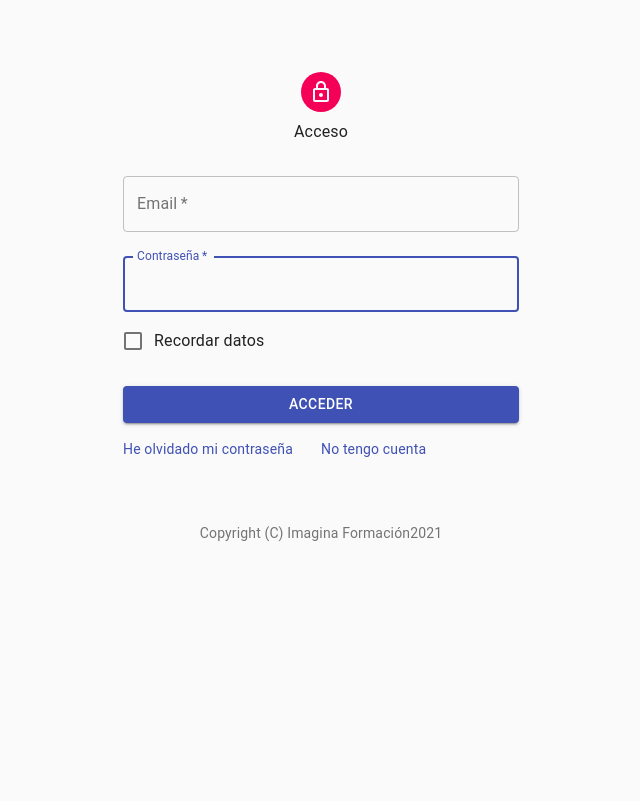
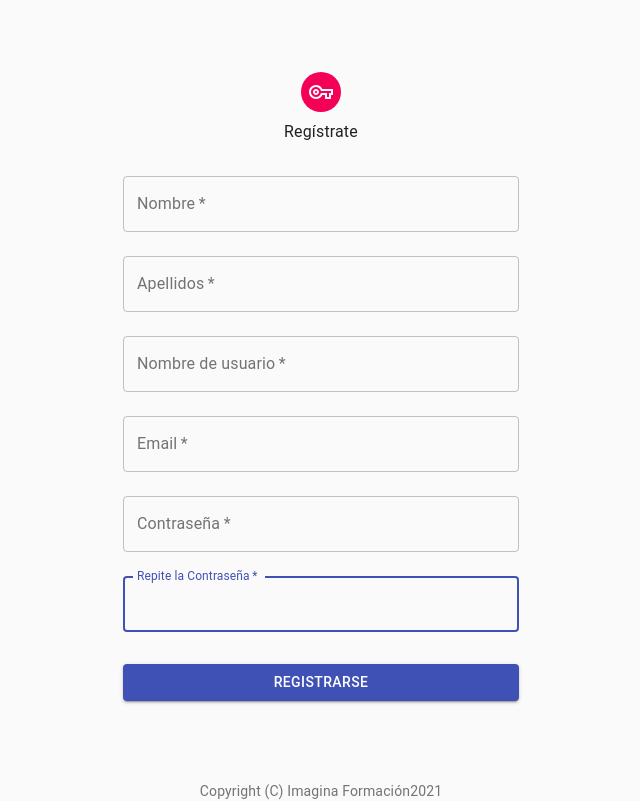
Before and after one commit to gfmarcos/react-dashboard-template-master, a React (Create React App) app: page /register in a window 1280 px wide. Before the commit this address led to /. Shown: the whole page, without its empty margins (319-959 px from the left). Built offline with nearby package versions, Linux system fonts and the light colour scheme.

Commit message:
Página Registro (Laura P.)

```diff
--- a/src/App.js
+++ b/src/App.js
@@ -6,10 +6,14 @@ import { AppRoutes } from './routes/AppRoutes';
 
 export const App = () => {
   const [loggedIn, setLoggedIn] = useState(null);
+  const [user, setUser] = useState(null);
 
   useEffect(() => {
     sessionStorage.getItem('logged') ? setLoggedIn(true) : setLoggedIn(false);
   }, []);
+  useEffect(() => {
+    sessionStorage.getItem('user') ? setUser(user) : setUser(user);
+  }, [user]);
 
   const handleLoggedIn = (logged) => {
     sessionStorage.setItem('logged', JSON.stringify(logged));
@@ -21,5 +25,10 @@ export const App = () => {
     setLoggedIn(logged);
   };
 
-  return <AppRoutes logged={loggedIn} handleLoggedIn={handleLoggedIn} handleLoggedOut={handleLoggedOut}/>;
+  const handleRegister = (user) => {
+    sessionStorage.setItem('user', JSON.stringify(user));
+    setUser(user);
+  };
+
+  return <AppRoutes logged={loggedIn} handleLoggedIn={handleLoggedIn} handleLoggedOut={handleLoggedOut} handleRegister={handleRegister} />;
 };
--- a/src/pages/Login.jsx
+++ b/src/pages/Login.jsx
@@ -5,13 +5,13 @@ import { useFormik } from 'formik';
 import * as Yup from 'yup';
 
 // Necesitamos el useHistory para Navegar entre rutas
-import { useHistory } from 'react-router-dom';
+import { useHistory, Link } from 'react-router-dom';
 
 // Vamos a usar el helper MakeStyles de Material UI para personalizar estilos
 import { makeStyles } from '@material-ui/core/styles';
 
 // Componentes de Material UI
-import { Avatar, Button, Checkbox, Container, CssBaseline, FormControlLabel, Grid, TextField, Typography, Link, Box } from '@material-ui/core';
+import { Avatar, Button, Checkbox, Container, CssBaseline, FormControlLabel, Grid, TextField, Typography, Box } from '@material-ui/core';
 
 // Iconos de Material UI
 import LockOutlinedIcon from '@material-ui/icons/LockOutlined';
@@ -140,7 +140,7 @@ const Login = ({ handleLoggedIn }) => {
             </Grid>
             {/* Registro */}
             <Grid item xs={12} sm={6}>
-              <Link href="#" variant="body2">
+            <Link to="/register" variant="body2">
                 {'No tengo cuenta'}
               </Link>
             </Grid>
--- /dev/null
+++ b/src/pages/Register.jsx
@@ -0,0 +1,244 @@
+import React from "react";
+
+// Formulario
+import { useFormik } from "formik";
+import * as Yup from "yup";
+
+// Necesitamos el useHistory para Navegar entre rutas
+import { useHistory } from "react-router-dom";
+
+// Vamos a usar el helper MakeStyles de Material UI para personalizar estilos
+import { makeStyles } from "@material-ui/core/styles";
+
+// Componentes de Material UI
+import {
+  Avatar,
+  Button,
+  Container,
+  CssBaseline,
+  TextField,
+  Typography,
+  Box,
+} from "@material-ui/core";
+
+// Iconos de Material UI
+import VpnKeyOutlined from "@material-ui/icons/VpnKeyOutlined";
+
+// Componentes Propios
+import CopyRight from "../components/CopyRight";
+
+// Establecemos los estilos personalizados
+// para los componentes de Material UI a través del tema
+const useStyles = makeStyles((theme) => ({
+  // El contenedor del Formulario de Login
+  paper: {
+    marginTop: theme.spacing(8), // Poner un espaciado de 8 en el marginTop
+    display: "flex",
+    flexDirection: "column",
+    alignItems: "center",
+  },
+  // Estilos para el formulario
+  form: {
+    width: "100%",
+    marginTop: theme.spacing(2),
+  },
+  // Estilo para el botón de Submit
+  submit: {
+    margin: theme.spacing(3, 0, 2),
+  },
+  // Estilo para el icono de Login
+  avatar: {
+    backgroundColor: theme.palette.secondary.main,
+    margin: theme.spacing(1),
+  },
+}));
+
+const Register = ({ handleRegister }) => {
+  // Obtener las clases de estilo para aplicarlas a los componentes
+  const classes = useStyles();
+
+  // Obtenemos el History para poder navegar entre rutas
+  let history = useHistory();
+
+  const registerValidationSchema = Yup.object().shape({
+    name: Yup.string()
+      .min(3, "Demasiado corto, mínimo 3 letras!")
+      .max(10, "Demasiado largo, máximo 10 letras!")
+      .required("El nombre es obligatorio"),
+    surname: Yup.string()
+      .min(3, "Demasiado corto, mínimo 3 letras!")
+      .max(50, "Demasiado largo, máximo 50 letras!"),
+    userName: Yup.string()
+      .min(6, "Demasiado corto, mínimo 6 letras!")
+      .max(10, "Demasiado largo, máximo 10 letras!")
+      .required("El nombre de usuario es obligatorio"),
+    email: Yup.string().required("El email es obligatorio"),
+    password: Yup.string()
+      .required("El password es obligatorio")
+      .matches(/(?=.*[0-9])/, "La contraseña debe tener al menos un número"),
+    confirmPassword: Yup.string()
+      .when("password", {
+        //is es SIEMPRE obligatorio. El then es opcional
+        is: (valor) => (valor && valor.length > 0 ? true : false),
+        then: Yup.string().oneOf(
+          [Yup.ref("password")],
+          "Las contraseñas deben coincidir"
+        ),
+      })
+      .required("La confirmación de la contraseña es obligatoria"),
+  });
+
+  const formik = useFormik({
+    initialValues: {
+      name: "",
+      surname: "",
+      userName: "",
+      email: "",
+      password: "",
+      confirmPassword: "",
+    },
+    onSubmit: (values) => {
+      handleRegister(values);
+      console.log(values);
+      history.push({
+        pathname: "/login",
+        state: {
+          token: "123456789",
+        },
+      });
+    },
+    validationSchema: registerValidationSchema,
+  });
+
+  return (
+    <Container component="main" maxWidth="xs">
+      <CssBaseline />
+
+      <div className={classes.paper}>
+        <Avatar className={classes.avatar}>
+          <VpnKeyOutlined/>
+        </Avatar>
+        <Typography component="h1">Regístrate</Typography>
+        <form
+          onSubmit={formik.handleSubmit}
+          className={classes.form}
+          noValidate
+        >
+          <TextField
+            required
+            fullWidth
+            autoFocus
+            type="text"
+            id="name"
+            label="Nombre"
+            name="name"
+            margin="normal"
+            autoComplete="name"
+            variant="outlined"
+            value={formik.values.name}
+            onChange={formik.handleChange}
+            error={formik.touched.name && Boolean(formik.errors.name)}
+            helperText={formik.touched.name && formik.errors.name}
+          ></TextField>
+          <TextField
+            required
+            fullWidth
+            autoFocus
+            type="text"
+            id="surname"
+            label="Apellidos"
+            name="surname"
+            margin="normal"
+            autoComplete="surname"
+            variant="outlined"
+            value={formik.values.surname}
+            onChange={formik.handleChange}
+            error={formik.touched.surname && Boolean(formik.errors.surname)}
+            helperText={formik.touched.surname && formik.errors.surname}
+          ></TextField>
+          <TextField
+            required
+            fullWidth
+            autoFocus
+            type="text"
+            id="userName"
+            label="Nombre de usuario"
+            name="userName"
+            margin="normal"
+            variant="outlined"
+            value={formik.values.userName}
+            onChange={formik.handleChange}
+            error={formik.touched.userName && Boolean(formik.errors.userName)}
+            helperText={formik.touched.userName && formik.errors.userName}
+          ></TextField>
+          <TextField
+            required
+            fullWidth
+            autoFocus
+            type="email"
+            id="email"
+            label="Email"
+            name="email"
+            margin="normal"
+            autoComplete="email"
+            variant="outlined"
+            value={formik.values.email}
+            onChange={formik.handleChange}
+            error={formik.touched.email && Boolean(formik.errors.email)}
+            helperText={formik.touched.email && formik.errors.email}
+          ></TextField>
+          <TextField
+            required
+            fullWidth
+            autoFocus
+            type="password"
+            id="password"
+            label="Contraseña"
+            name="password"
+            margin="normal"
+            variant="outlined"
+            value={formik.values.password}
+            onChange={formik.handleChange}
+            error={formik.touched.password && Boolean(formik.errors.password)}
+            helperText={formik.touched.password && formik.errors.password}
+          ></TextField>
+          <TextField
+            required
+            fullWidth
+            autoFocus
+            type="password"
+            id="confirmPassword"
+            label="Repite la Contraseña"
+            name="confirmPassword"
+            margin="normal"
+            variant="outlined"
+            value={formik.values.confirmPassword}
+            onChange={formik.handleChange}
+            error={
+              formik.touched.confirmPassword &&
+              Boolean(formik.errors.confirmPassword)
+            }
+            helperText={
+              formik.touched.confirmPassword && formik.errors.confirmPassword
+            }
+          ></TextField>
+          <Button
+            type="submit"
+            fullWidth
+            variant="contained"
+            color="primary"
+            className={classes.submit}
+          >
+            Registrarse
+          </Button>
+        </form>
+      </div>
+      {/* Añadimos el Copy de nuestra empresa */}
+      <Box mt={8}>
+        <CopyRight />
+      </Box>
+    </Container>
+  );
+};
+
+export default Register;
--- a/src/routes/AppRoutes.jsx
+++ b/src/routes/AppRoutes.jsx
@@ -2,8 +2,9 @@ import React from 'react';
 import Login from '../pages/Login';
 import { BrowserRouter as Router, Switch, Route, Redirect } from 'react-router-dom';
 import { DashBoard } from '../pages/DashBoard';
+import Register from "../pages/Register";
 
-export const AppRoutes = ({ logged, handleLoggedIn, handleLoggedOut }) => {
+export const AppRoutes = ({ logged, handleLoggedIn, handleLoggedOut, handleRegister }) => {
   return (
     <Router>
       <Switch>
@@ -16,6 +17,9 @@ export const AppRoutes = ({ logged, handleLoggedIn, handleLoggedOut }) => {
         <Route exact path="/home">
           {!logged ? <Redirect to="/" /> : <DashBoard handleLoggedOut={handleLoggedOut} />}
         </Route>
+        <Route exact path="/register">
+          {logged ? <Redirect to="home" /> : <Register handleRegister={handleRegister} />}
+        </Route>
         <Route path="/">{!logged ? <Redirect to="/" /> : <DashBoard handleLoggedOut={handleLoggedOut} />}</Route>
       </Switch>
     </Router>
```
